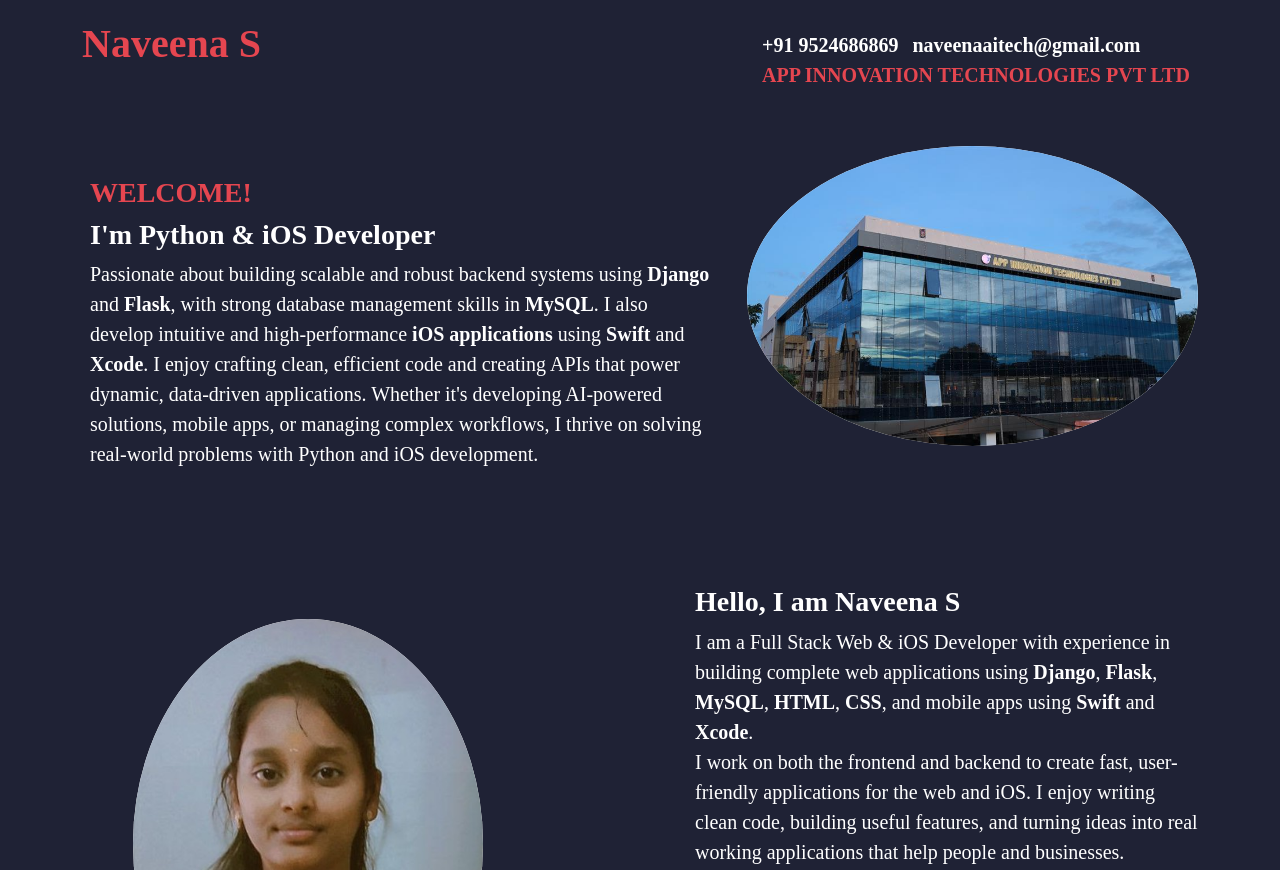
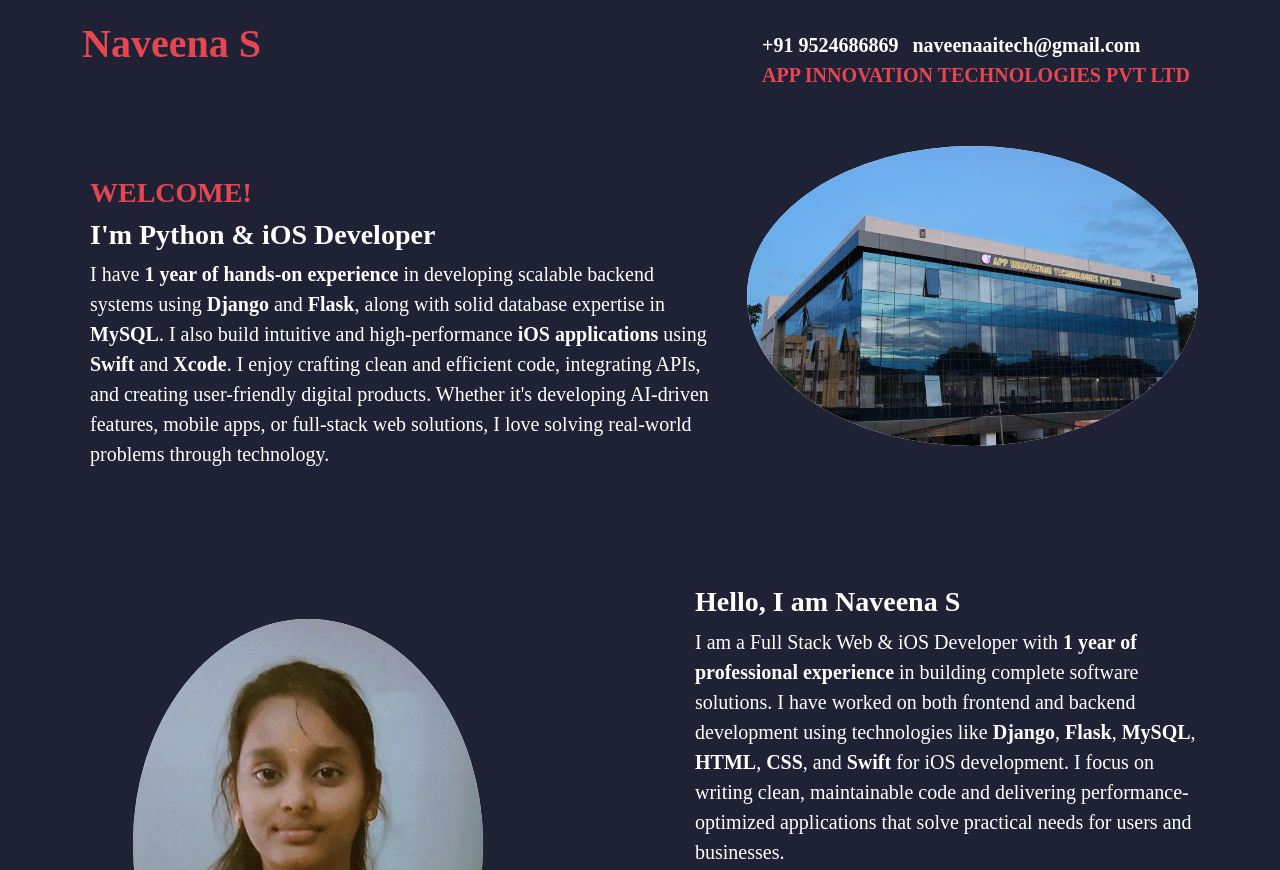
Before and after one commit to naveenaaitech/portfolio, a plain HTML site: page index.html in a window 1280 px wide. Shown: the top 870 px of the page. Drawn offline with nearby package versions, Linux system fonts and the light colour scheme; files whose address does not match are found by name.

Commit message:
changed year

```diff
--- a/index.html
+++ b/index.html
@@ -1,5 +1,6 @@
 <!DOCTYPE html>
 <html lang="en">
+
 <head>
     <meta charset="UTF-8">
     <meta name="viewport" content="width=device-width, initial-scale=1.0">
@@ -8,6 +9,7 @@
     <link rel="stylesheet" href="https://cdn.jsdelivr.net/npm/bootstrap@5.3.3/dist/css/bootstrap.min.css">
     <link rel="stylesheet" href="portfolio2.css">
 </head>
+
 <body>
     <section class="nav">
         <div class="container">
@@ -20,7 +22,8 @@
                         <ul style="padding-left:100px;">
                             <li>+91 9524686869</li>
                             <li>naveenaaitech@gmail.com</li>
-                            <li class="ait"><a href="https://www.aitechindia.com/">APP INNOVATION TECHNOLOGIES PVT LTD</a></li>
+                            <li class="ait"><a href="https://www.aitechindia.com/">APP INNOVATION TECHNOLOGIES PVT
+                                    LTD</a></li>
                         </ul>
                     </div>
                 </div>
@@ -37,8 +40,15 @@
                         <h3>WELCOME!</h3>
                         <h1>I'm Python & iOS Developer</h1>
                         <p>
-    Passionate about building scalable and robust backend systems using <strong>Django</strong> and <strong>Flask</strong>, with strong database management skills in <strong>MySQL</strong>. I also develop intuitive and high-performance <strong>iOS applications</strong> using <strong>Swift</strong> and <strong>Xcode</strong>. I enjoy crafting clean, efficient code and creating APIs that power dynamic, data-driven applications. Whether it's developing AI-powered solutions, mobile apps, or managing complex workflows, I thrive on solving real-world problems with Python and iOS development.
+                            I have <strong>1 year of hands-on experience</strong> in developing scalable backend systems
+                            using <strong>Django</strong> and <strong>Flask</strong>, along with solid database
+                            expertise in <strong>MySQL</strong>. I also build intuitive and high-performance <strong>iOS
+                                applications</strong> using <strong>Swift</strong> and <strong>Xcode</strong>. I enjoy
+                            crafting clean and efficient code, integrating APIs, and creating user-friendly digital
+                            products. Whether it's developing AI-driven features, mobile apps, or full-stack web
+                            solutions, I love solving real-world problems through technology.
                         </p>
+
                     </div>
                 </div>
                 <div class="col-lg-5 col-md-12 sect2_row1_col2">
@@ -63,9 +73,15 @@
                     <div class="sect3_col2_cont">
                         <h1>Hello, I am Naveena S</h1>
                         <p>
-    I am a Full Stack Web & iOS Developer with experience in building complete web applications using <strong>Django</strong>, <strong>Flask</strong>, <strong>MySQL</strong>, <strong>HTML</strong>, <strong>CSS</strong>, and mobile apps using <strong>Swift</strong> and <strong>Xcode</strong>.<br>
-    I work on both the frontend and backend to create fast, user-friendly applications for the web and iOS. I enjoy writing clean code, building useful features, and turning ideas into real working applications that help people and businesses.
+                            I am a Full Stack Web & iOS Developer with <strong>1 year of professional
+                                experience</strong> in building complete software solutions. I have worked on both
+                            frontend and backend development using technologies like <strong>Django</strong>,
+                            <strong>Flask</strong>, <strong>MySQL</strong>, <strong>HTML</strong>, <strong>CSS</strong>,
+                            and <strong>Swift</strong> for iOS development. I focus on writing clean, maintainable code
+                            and delivering performance-optimized applications that solve practical needs for users and
+                            businesses.
                         </p>
+
                     </div>
 
                     <div class="tb">
@@ -187,4 +203,5 @@
     <!-- Bootstrap JS and dependencies -->
     <script src="https://cdn.jsdelivr.net/npm/bootstrap@5.3.3/dist/js/bootstrap.bundle.min.js"></script>
 </body>
+
 </html>
```
Lines whose indentation alone changed are shown as unchanged.
